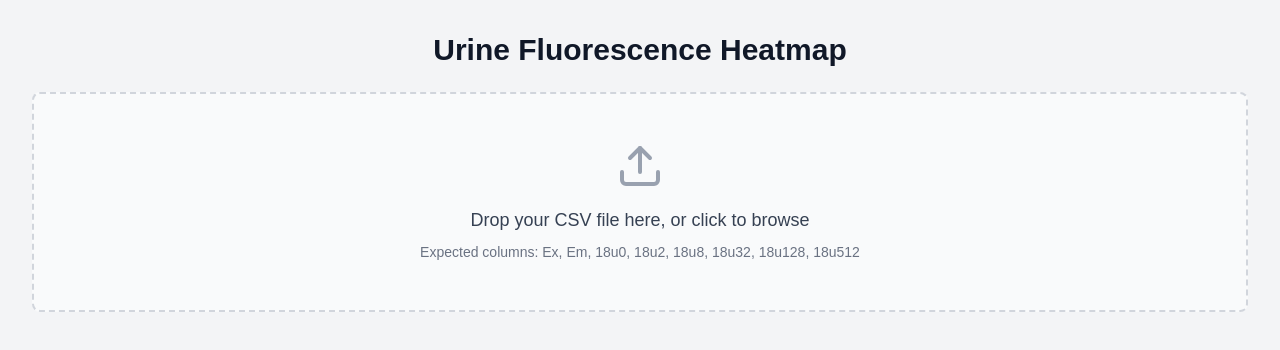
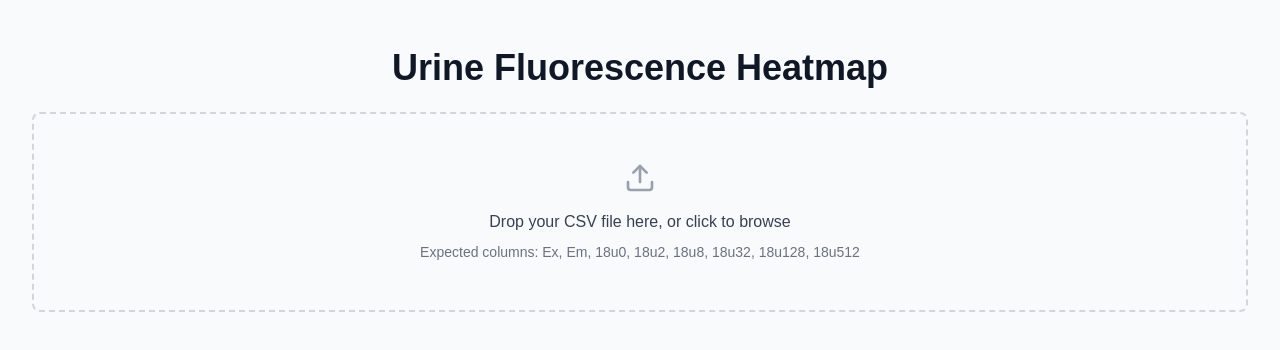
Before and after one commit to lukasdubay/urine-mapper, a Next.js app: page / in a window 1280 px wide. Shown: the top 350 px of the page. Built offline with nearby package versions, Linux system fonts and the light colour scheme.

Commit message:
Refine UI consistency: normalize fonts, shadows, and icon sizes

```diff
--- a/app/components/ColorScaleControl.tsx
+++ b/app/components/ColorScaleControl.tsx
@@ -71,7 +71,7 @@ export default function ColorScaleControl({ config, onChange, currentAutoMaxF }:
 
     return (
         <div className="bg-white rounded-lg">
-            <h3 className="text-base font-semibold mb-4 text-gray-800">Color Scale</h3>
+            <h3 className="text-base font-normal mb-4 text-gray-800">Color Scale</h3>
 
             {/* Radio Group */}
             <div className="flex flex-col space-y-2 mb-4">
--- a/app/components/DataPreview.tsx
+++ b/app/components/DataPreview.tsx
@@ -11,9 +11,9 @@ export default function DataPreview({ data }: DataPreviewProps) {
     if (!data || data.length === 0) return null;
 
     return (
-        <div className="bg-white rounded-lg overflow-hidden">
+        <div className="bg-white rounded-lg shadow overflow-hidden">
             <div className="p-4 border-b border-gray-200 bg-gray-50">
-                <h3 className="text-lg font-semibold text-gray-800">Processed Data Preview</h3>
+                <h3 className="text-lg font-normal text-gray-800">Processed Data Preview</h3>
                 <p className="text-sm text-gray-500">Showing all {data.length} rows</p>
             </div>
             <div className="overflow-auto max-h-[500px]">
--- a/app/components/ExMaxChart.tsx
+++ b/app/components/ExMaxChart.tsx
@@ -22,7 +22,7 @@ export default function ExMaxChart({ exMaxSeries, peaks }: ExMaxChartProps) {
 
   return (
     <div className="bg-white rounded-lg shadow p-4">
-      <h3 className="text-lg font-medium text-gray-900 mb-4 px-2">Excitation Maxima Curve</h3>
+      <h3 className="text-lg font-regular text-gray-900 mb-4 px-2">Excitation Maxima Curve</h3>
       <div className="w-full h-[400px]">
         <Plot
           data={[
--- a/app/components/FactorInput.tsx
+++ b/app/components/FactorInput.tsx
@@ -10,7 +10,7 @@ interface FactorInputProps {
 export default function FactorInput({ factors, onChange }: FactorInputProps) {
     return (
         <div className="bg-white rounded-lg h-full">
-            <h3 className="text-base font-semibold mb-4 text-gray-800">Correction Factors</h3>
+            <h3 className="text-base font-normal mb-4 text-gray-800">Correction Factors</h3>
             <div className="space-y-3">
                 {Object.entries(factors).map(([key, value]) => (
                     <div key={key} className="flex flex-col">
--- a/app/components/FileUpload.tsx
+++ b/app/components/FileUpload.tsx
@@ -47,8 +47,8 @@ export default function FileUpload({ onFileSelect }: FileUploadProps) {
                 id="file-upload"
             />
             <label htmlFor="file-upload" className="cursor-pointer flex flex-col items-center">
-                <Upload className="w-12 h-12 text-gray-400 mb-4" />
-                <span className="text-lg font-medium text-gray-700">
+                <Upload className="w-8 h-8 text-gray-400 mb-4" />
+                <span className="text-base font-normal text-gray-700">
                     Drop your CSV file here, or click to browse
                 </span>
                 <span className="text-sm text-gray-500 mt-2">
--- a/app/components/Heatmap.tsx
+++ b/app/components/Heatmap.tsx
@@ -70,8 +70,8 @@ export default function Heatmap({ data, colorScaleConfig }: HeatmapProps) {
     if (!data || !data.z || data.z.length === 0) return null;
 
     return (
-        <div className="bg-white p-4 rounded-lg w-full h-[600px] overflow-hidden">
-            <h3 className="text-lg font-semibold mb-4 text-gray-800">Fluorescence Contour Map</h3>
+        <div className="bg-white p-4 rounded-lg shadow w-full h-[600px] overflow-hidden">
+            <h3 className="text-lg font-normal mb-4 text-gray-800">Fluorescence Contour Map</h3>
             <div className="w-full h-[calc(100%-2.5rem)]">
                 <Plot
                     data={[
--- a/app/page.tsx
+++ b/app/page.tsx
@@ -133,10 +133,10 @@ export default function Home() {
   };
 
   return (
-    <div className="min-h-screen bg-gray-100 py-8 px-4 sm:px-6 lg:px-8">
+    <div className="min-h-screen bg-gray-50 py-12 px-4 sm:px-6 lg:px-8">
       <div className="max-w-7xl mx-auto space-y-6">
         <header className="text-center">
-          <h1 className="text-3xl font-bold text-gray-900">Urine Fluorescence Heatmap</h1>
+          <h1 className="text-4xl font-semibold text-gray-900">Urine Fluorescence Heatmap</h1>
         </header>
 
         {/* Error Message */}
@@ -163,7 +163,7 @@ export default function Home() {
             {/* Left Sidebar - Settings */}
             <div className="lg:col-span-1">
               <div className="bg-white rounded-lg shadow p-4 space-y-6">
-                <h2 className="text-xl font-semibold text-gray-900">Settings</h2>
+                <h2 className="text-lg font-normal text-gray-900">Settings</h2>
                 <FactorInput factors={factors} onChange={handleFactorChange} />
                 <ColorScaleControl
                   config={colorScaleConfig}
```
